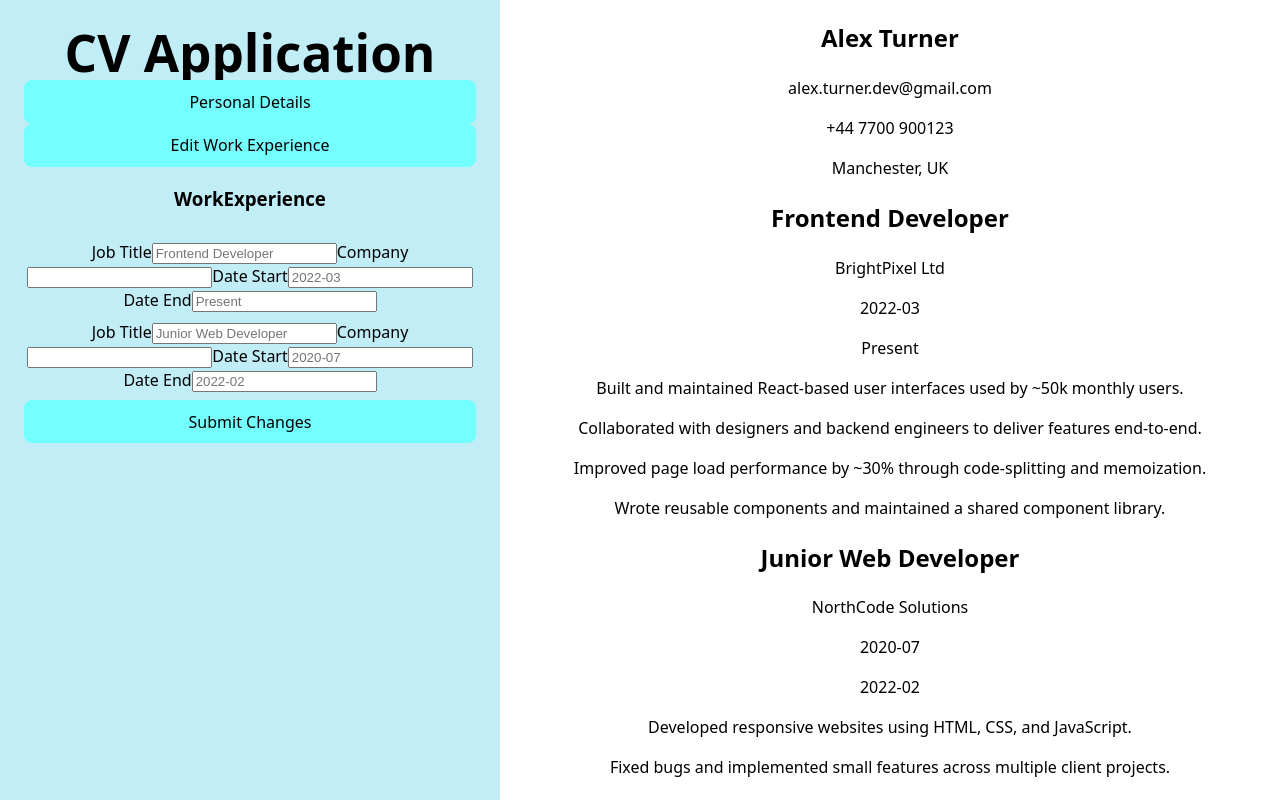
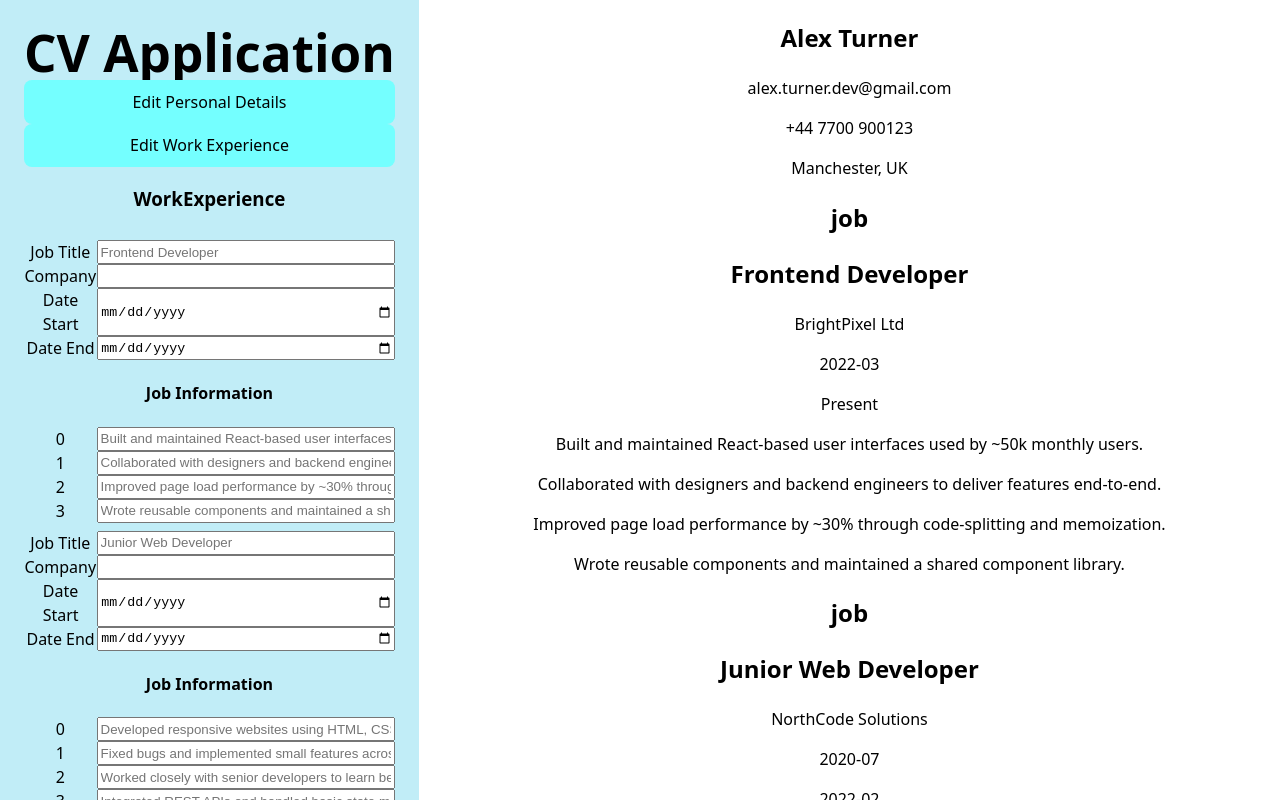
Before and after one commit to hmoh24/cvApplication, a React (Vite) app: page / in a window 1280 px wide. Both pictures are taken after a click on the button "Edit Work Experience". Shown: the top 800 px of the page. Built offline with nearby package versions, Linux system fonts and the light colour scheme.

Commit message:
finish form submissions based on inputs, no add/remove buttons

```diff
--- a/src/App.css
+++ b/src/App.css
@@ -23,14 +23,14 @@ form {
   gap: 8px;
 }
 
-form > span {
+.basicInputWrapper {
   display: flex
 }
 
-form > span > label {
+.basicInputWrapper > label {
   flex: 1;
 }
 
-form>span>input {
+.basicInputWrapper>input {
   flex: 4;
 }
--- a/src/App.jsx
+++ b/src/App.jsx
@@ -6,12 +6,12 @@ import Main from "./components/main";
 import PersonalFormSection from "./components/forms/personalFormSection";
 import data from "./components/cvData";
 import WorkExperienceFormSection from "./components/forms/workExperienceFormSection";
+import EducationFormSection from "./components/forms/educationFormSection";
 
 function App() {
   const [personalDetails, setPersonalDetails] = useState(data.personalDetails);
   const [workExperience, setWorkExperience] = useState(data.workExperience);
   const [education, setEducation] = useState(data.education);
-  console.log(workExperience);
   return (
     // can generalise form sections to create inputs according to object shape
     <>
@@ -25,6 +25,10 @@ function App() {
           workExperience={workExperience}
           setWorkExperience={setWorkExperience}
         />
+        <EducationFormSection
+          education={education}
+          setEducation={setEducation}
+        />
       </section>
       <Main
         personalDetails={personalDetails}
--- /dev/null
+++ b/src/components/forms/educationFormSection.jsx
@@ -0,0 +1,128 @@
+import toggleElementVisibility from "../../util/toggleElementVisibility";
+
+function EducationFormSection({ education, setEducation }) {
+  function handleSubmit(e) {
+    e.preventDefault();
+    const newEducationState = { items: [] };
+    const educationSections = [
+      ...document.getElementsByClassName("educationSubsection"),
+    ];
+    educationSections.forEach((schooling, index) => {
+      console.log(schooling);
+      const { id } = schooling;
+      const qualification = document.getElementById(`qualification${id}`).value;
+      const institutionName = document.getElementById(
+        `institutionName${id}`,
+      ).value;
+      const dateStarted = document.getElementById(`dateStarted${id}`).value;
+      const dateEnded = document.getElementById(`dateEnded${id}`).value;
+      const bulletPoints =
+        schooling.getElementsByClassName(`bulletPointsWrapper`)[0];
+      const bulletPointInputs = [...bulletPoints.getElementsByTagName("input")];
+      const bulletArray = bulletPointInputs.map((input) => input.value);
+      newEducationState.items.push({
+        id: id,
+        qualification: qualification,
+        institutionName: institutionName,
+        dateStarted: dateStarted,
+        dateEnded: dateEnded,
+        bulletPoints: bulletArray,
+      });
+    });
+    console.log(newEducationState);
+    setEducation(newEducationState);
+    toggleElementVisibility("educationForm");
+  }
+  return (
+    <section className="formButtonContainer">
+      <button
+        id="Education Details"
+        onClick={() => {
+          toggleElementVisibility("educationForm");
+        }}
+      >
+        Edit Educational Details
+      </button>
+      <form
+        action=""
+        className="educationForm"
+        onSubmit={(e) => handleSubmit(e)}
+      >
+        <h3>Education</h3>
+        {education.items.map((listItem, index) => {
+          return (
+            <section
+              id={listItem.id}
+              key={listItem.id}
+              className="educationSubsection"
+            >
+              <span className="basicInputWrapper">
+                <label htmlFor={`qualification${listItem.id}`}>
+                  Qualification
+                </label>
+                <input
+                  type="text"
+                  name="qualification"
+                  id={`qualification${listItem.id}`}
+                  placeholder={listItem.qualification}
+                />
+              </span>
+              <span className="basicInputWrapper">
+                <label htmlFor={`institutionName${listItem.id}`}>
+                  Institution Name
+                </label>
+                <input
+                  type="text"
+                  name="institutionName"
+                  id={`institutionName${listItem.id}`}
+                  placeholder={listItem.institutionName}
+                />
+              </span>
+              <span className="basicInputWrapper">
+                <label htmlFor={`dateStarted${listItem.id}`}>
+                  Date Started
+                </label>
+                <input
+                  type="date"
+                  name="dateStarted"
+                  id={`dateStarted${listItem.id}`}
+                  placeholder={listItem.dateStarted}
+                />
+              </span>
+              <span className="basicInputWrapper">
+                <label htmlFor="">Date Ended</label>
+                <input
+                  type="date"
+                  name="dateEnded"
+                  id={`dateEnded${listItem.id}`}
+                  placeholder={listItem.dateEnded}
+                />
+              </span>
+              <section className="bulletPointsWrapper">
+                <h4>Education Info</h4>
+                {listItem.bulletPoints.map((bullet, position) => {
+                  return (
+                    <span className="basicInputWrapper" key={position}>
+                      <label htmlFor={`bulllet${listItem.id}${position}`}>
+                        {position}
+                      </label>
+                      <input
+                        type="text"
+                        id={`bulllet${listItem.id}${position}`}
+                        name="bullet point"
+                        placeholder={bullet}
+                      />
+                    </span>
+                  );
+                })}
+              </section>
+            </section>
+          );
+        })}
+        <button type="submit">Submit Changes</button>
+      </form>
+    </section>
+  );
+}
+
+export default EducationFormSection;
--- a/src/components/forms/personalFormSection.jsx
+++ b/src/components/forms/personalFormSection.jsx
@@ -26,7 +26,7 @@ function PersonalFormSection({ personalDetails, setPersonalDetails }) {
           toggleElementVisibility("personalForm");
         }}
       >
-        Personal Details
+        Edit Personal Details
       </button>
       <form
         action=""
@@ -34,7 +34,7 @@ function PersonalFormSection({ personalDetails, setPersonalDetails }) {
         onSubmit={(e) => handleSubmit(e)}
       >
         <h3>Personal details</h3>
-        <span>
+        <span className="basicInputWrapper">
           <label htmlFor="name">Name: </label>
           <input
             type="text"
@@ -43,7 +43,7 @@ function PersonalFormSection({ personalDetails, setPersonalDetails }) {
             placeholder={personalDetails.name}
           />
         </span>
-        <span>
+        <span className="basicInputWrapper">
           <label htmlFor="email">Email: </label>
           <input
             type="email"
@@ -52,7 +52,7 @@ function PersonalFormSection({ personalDetails, setPersonalDetails }) {
             placeholder={personalDetails.email}
           />
         </span>
-        <span>
+        <span className="basicInputWrapper">
           <label htmlFor="phone">Phone: </label>
           <input
             type="phone"
@@ -61,7 +61,7 @@ function PersonalFormSection({ personalDetails, setPersonalDetails }) {
             placeholder={personalDetails.phone}
           />
         </span>
-        <span>
+        <span className="basicInputWrapper">
           <label htmlFor="location">Location: </label>
           <input
             type="text"
--- a/src/components/forms/workExperienceFormSection.jsx
+++ b/src/components/forms/workExperienceFormSection.jsx
@@ -3,18 +3,36 @@ import toggleElementVisibility from "../../util/toggleElementVisibility";
 function WorkExperienceFormSection({ workExperience, setWorkExperience }) {
   function handleSubmit(e) {
     e.preventDefault();
-    //can generalise function to go through all input values and create object from the input values to repeat for other forms
-    // const name = document.getElementById("nameInput").value;
-    // const email = document.getElementById("emailInput").value;
-    // const phone = document.getElementById("phoneInput").value;
-    // const location = document.getElementById("locationInput").value;
-    // setPersonalDetails((prevState) => ({
-    //   ...prevState,
-    //   name: name,
-    //   email: email,
-    //   phone: phone,
-    //   location: location,
-    // }));
+    const newWorkExperienceState = { items: [] };
+    const workExperienceSections = [
+      ...document.getElementsByClassName("workExpSubsection"),
+    ];
+    workExperienceSections.forEach((job, index) => {
+      const role = document.getElementById(`role${job.id}`).value;
+      const company = document.getElementById(`company${job.id}`).value;
+      const dateStart = document.getElementById(`dateStart${job.id}`).value;
+      const dateEnd = document.getElementById(`dateEnd${job.id}`).value;
+      const bulletWrapperSection = job.getElementsByClassName(
+        "bulletPointsWrapper",
+      )[0];
+      console.log(bulletWrapperSection);
+      const bulletPointInputs = [
+        ...bulletWrapperSection.getElementsByTagName("input"),
+      ];
+      console.log(bulletPointInputs);
+      const bulletArray = bulletPointInputs.map((input) => input.value);
+
+      newWorkExperienceState.items.push({
+        id: job.id,
+        role: role,
+        companyName: company,
+        dateStarted: dateStart,
+        dateEnded: dateEnd,
+        bulletPoints: bulletArray,
+      });
+    });
+    console.log(newWorkExperienceState);
+    setWorkExperience(newWorkExperienceState);
     toggleElementVisibility("workExperienceForm");
   }
 
@@ -37,43 +55,61 @@ function WorkExperienceFormSection({ workExperience, setWorkExperience }) {
         <h3>WorkExperience</h3>
         {workExperience.items.map((job, index) => {
           return (
-            <section className="workExpSubsection" key={job.id}>
-              <span>
-                <label htmlFor={`role${index}`}>Job Title</label>
+            <section className="workExpSubsection" id={job.id} key={job.id}>
+              <span className="basicInputWrapper">
+                <label htmlFor={`role${job.id}`}>Job Title</label>
                 <input
                   type="text"
                   name="role"
-                  id={`role${index}`}
+                  id={`role${job.id}`}
                   placeholder={job.role}
                 />
               </span>
-              <span>
-                <label htmlFor={`company${index}`}>Company</label>
+              <span className="basicInputWrapper">
+                <label htmlFor={`company${job.id}`}>Company</label>
                 <input
                   type="text"
-                  name="role"
-                  id={`company${index}`}
+                  name="company"
+                  id={`company${job.id}`}
                   placeholder={job.company}
                 />
               </span>
-              <span>
-                <label htmlFor={`dateStart${index}`}>Date Start</label>
+              <span className="basicInputWrapper">
+                <label htmlFor={`dateStart${job.id}`}>Date Start</label>
                 <input
-                  type="text"
-                  name="role"
-                  id={`dateStart${index}`}
+                  type="date"
+                  name="date start"
+                  id={`dateStart${job.id}`}
                   placeholder={job.dateStarted}
                 />
               </span>
-              <span>
-                <label htmlFor={`dateEnd${index}`}>Date End</label>
+              <span className="basicInputWrapper">
+                <label htmlFor={`dateEnd${job.id}`}>Date End</label>
                 <input
-                  type="text"
-                  name="role"
-                  id={`dateEnd${index}`}
+                  type="date"
+                  name="date end"
+                  id={`dateEnd${job.id}`}
                   placeholder={job.dateEnded}
                 />
               </span>
+              <section className="bulletPointsWrapper">
+                <h4>Job Information</h4>
+                {job.bulletPoints.map((bullet, position) => {
+                  return (
+                    <span className="basicInputWrapper" key={position}>
+                      <label htmlFor={`bulllet${job.id}${position}`}>
+                        {position}
+                      </label>
+                      <input
+                        type="text"
+                        id={`bulllet${job.id}${position}`}
+                        name="bullet point"
+                        placeholder={bullet}
+                      />
+                    </span>
+                  );
+                })}
+              </section>
             </section>
           );
         })}
--- a/src/components/workExperience.jsx
+++ b/src/components/workExperience.jsx
@@ -7,6 +7,7 @@ function WorkExperience({
 }) {
   return (
     <section className="workExperience">
+      <h2>job</h2>
       <h2>{role}</h2>
       <p>{company}</p>
       <p>{dateStarted}</p>
--- a/src/util/toggleElementVisibility.js
+++ b/src/util/toggleElementVisibility.js
@@ -1,7 +1,5 @@
 function toggleElementVisibility(sectionClass) {
-  console.log("click");
   const element = document.getElementsByClassName(sectionClass)[0];
-  console.log(element.style.display);
   const currentDisplay = window.getComputedStyle(element).display;
   element.style.display = currentDisplay === "none" ? "flex" : "none";
 }
```
